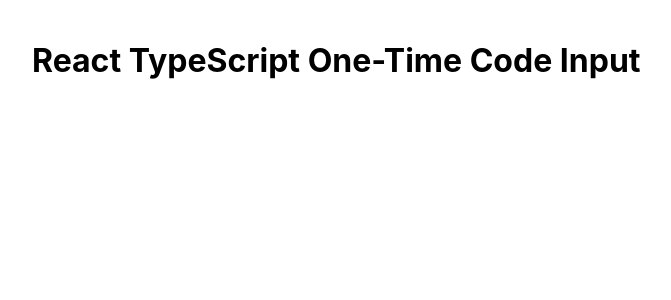
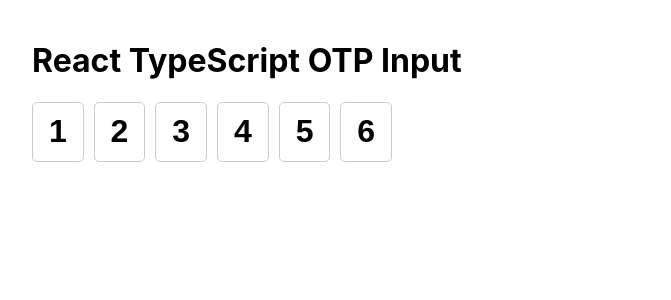
Before and after one commit to dominicarrojado/react-typescript-otp-input, a React (Create React App) app: page / in a window 1280 px wide. Shown: the top 300 px of the page, without its empty margins (223-894 px from the left). Built offline with nearby package versions, Linux system fonts and the light colour scheme.

Commit message:
add OtpInput styles

```diff
--- a/src/App.tsx
+++ b/src/App.tsx
@@ -1,9 +1,15 @@
+import { useState } from 'react';
+import OtpInput from './components/OtpInput';
 import './App.css';
 
 export default function App() {
+  const [otp, setOtp] = useState('');
+  const onChange = (value: string) => setOtp(value);
+
   return (
     <div className="container">
-      <h1>React TypeScript One-Time Code Input</h1>
+      <h1>React TypeScript OTP Input</h1>
+      <OtpInput value={otp} valueLength={6} onChange={onChange} />
     </div>
   );
 }
--- /dev/null
+++ b/src/components/OtpInput.css
@@ -0,0 +1,17 @@
+.otp-group {
+  display: flex;
+  width: 100%;
+  max-width: 360px;
+  column-gap: 10px;
+}
+
+.otp-input {
+  width: 100%;
+  height: 60px;
+  border: 1px solid #ccc;
+  border-radius: 5px;
+  text-align: center;
+  font-size: 32px;
+  font-weight: bold;
+  line-height: 1;
+}
--- /dev/null
+++ b/src/components/OtpInput.tsx
@@ -0,0 +1,26 @@
+import './OtpInput.css';
+
+type Props = {
+  value: string;
+  valueLength: number;
+  onChange: (value: string) => void;
+};
+
+export default function OtpInput(props: Props) {
+  return (
+    <div className="otp-group">
+      {[1, 2, 3, 4, 5, 6].map((value, idx) => (
+        <input
+          key={idx}
+          type="text"
+          inputMode="numeric"
+          autoComplete="one-time-code"
+          pattern="\d{1}"
+          maxLength={1}
+          className="otp-input"
+          value={value}
+        />
+      ))}
+    </div>
+  );
+}
```
